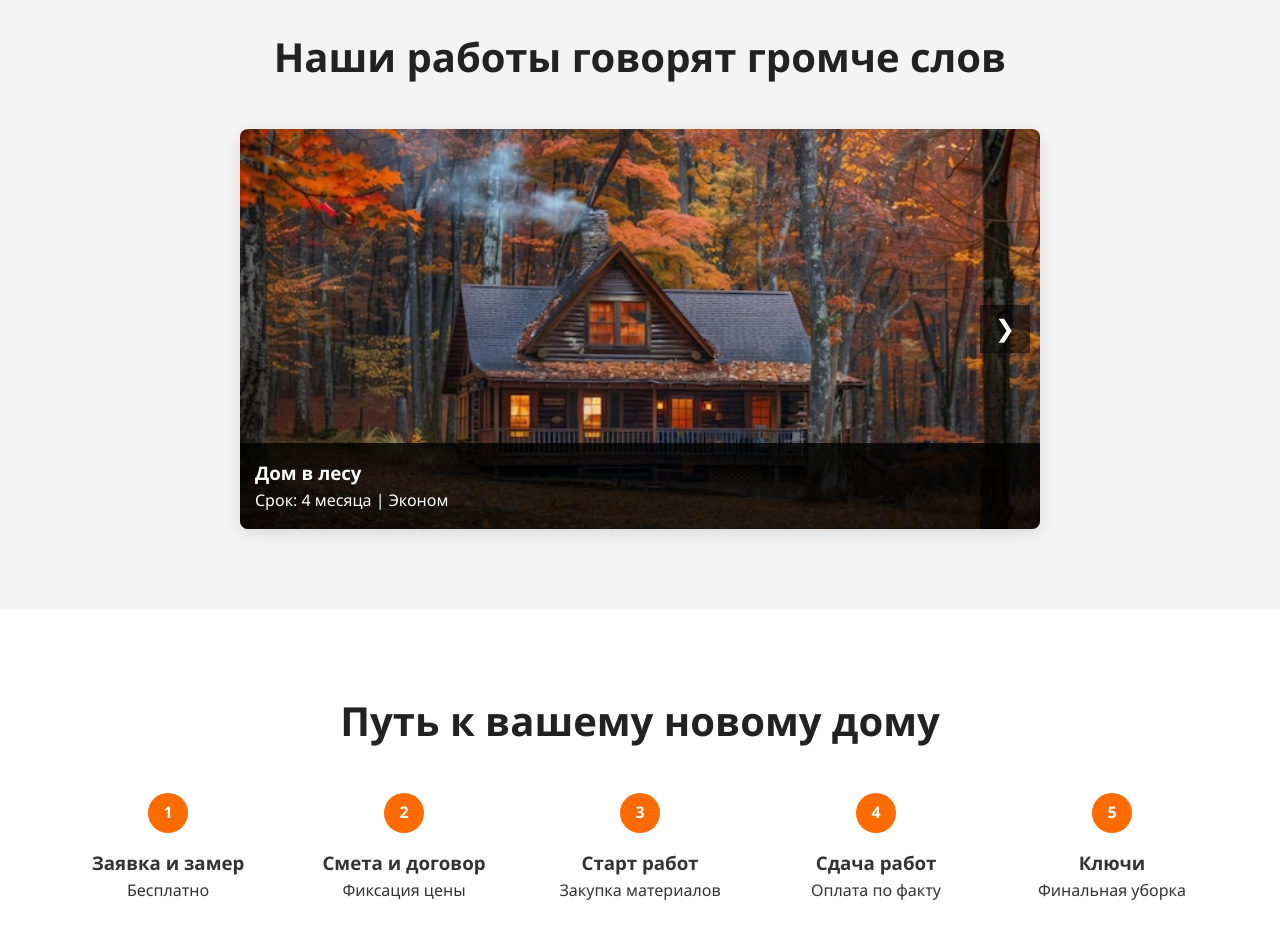
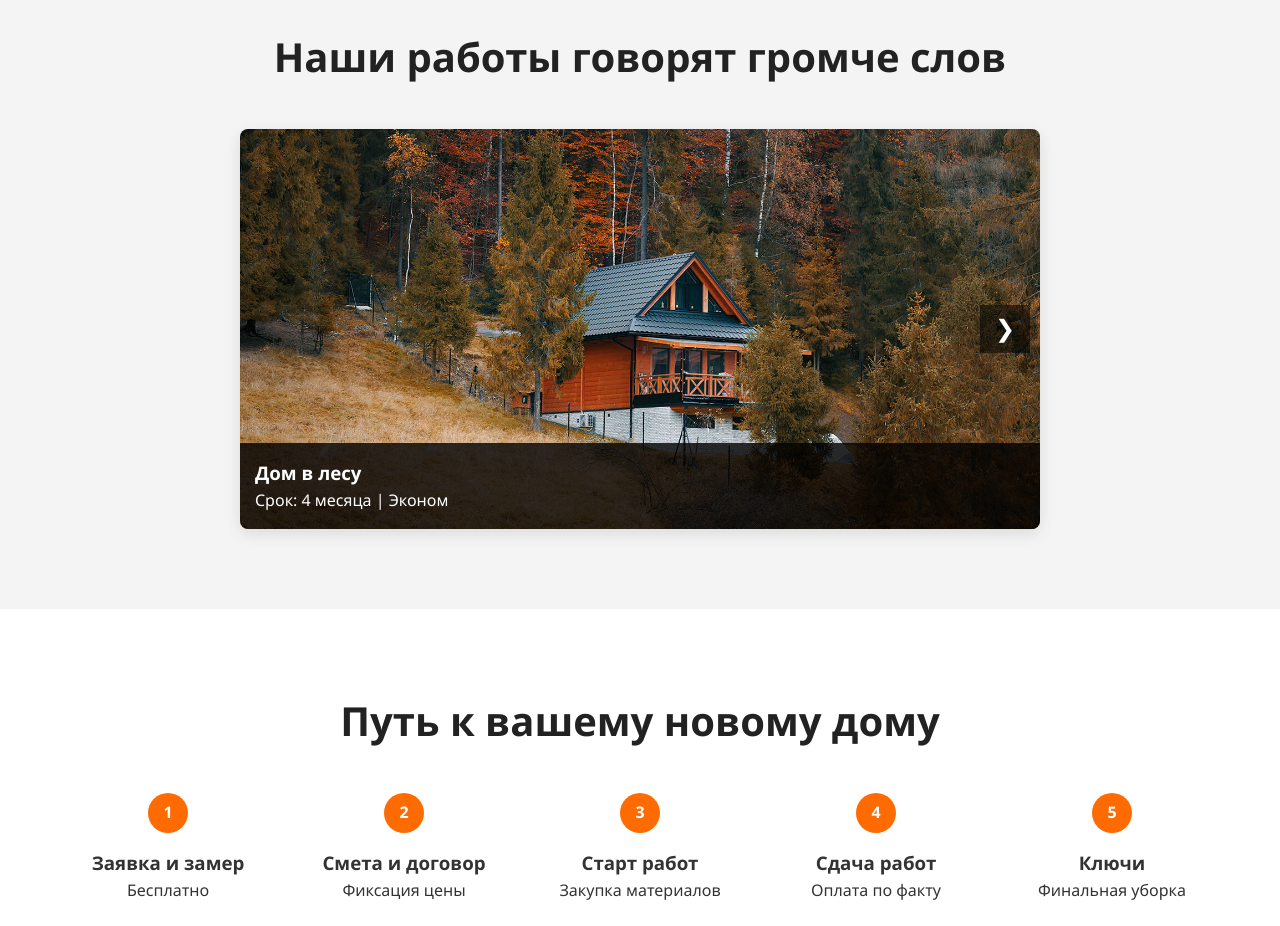
Before and after one commit to uyttghh/PrimerProecta, a plain HTML site: page index.html in a window 1280 px wide. Shown: the part 2540-3466 px from the top of the page. Drawn offline with Linux system fonts and the light colour scheme.

Commit message:
Add files via upload

```diff
--- a/index.html
+++ b/index.html
@@ -133,7 +133,7 @@
                 <div class="slider-track" id="sliderTrack">
                     <!-- Slide 1 -->
                     <div class="slide">
-                        <img src="img/foresthometwo.png.jpg" alt="Дом 1">
+                        <img src="img/foresthome.png.jpg" alt="Дом 1">
                         <div class="slide-info">
                             <h3>Дом в лесу</h3>
                             <p>Срок: 4 месяца | Эконом</p>
```
